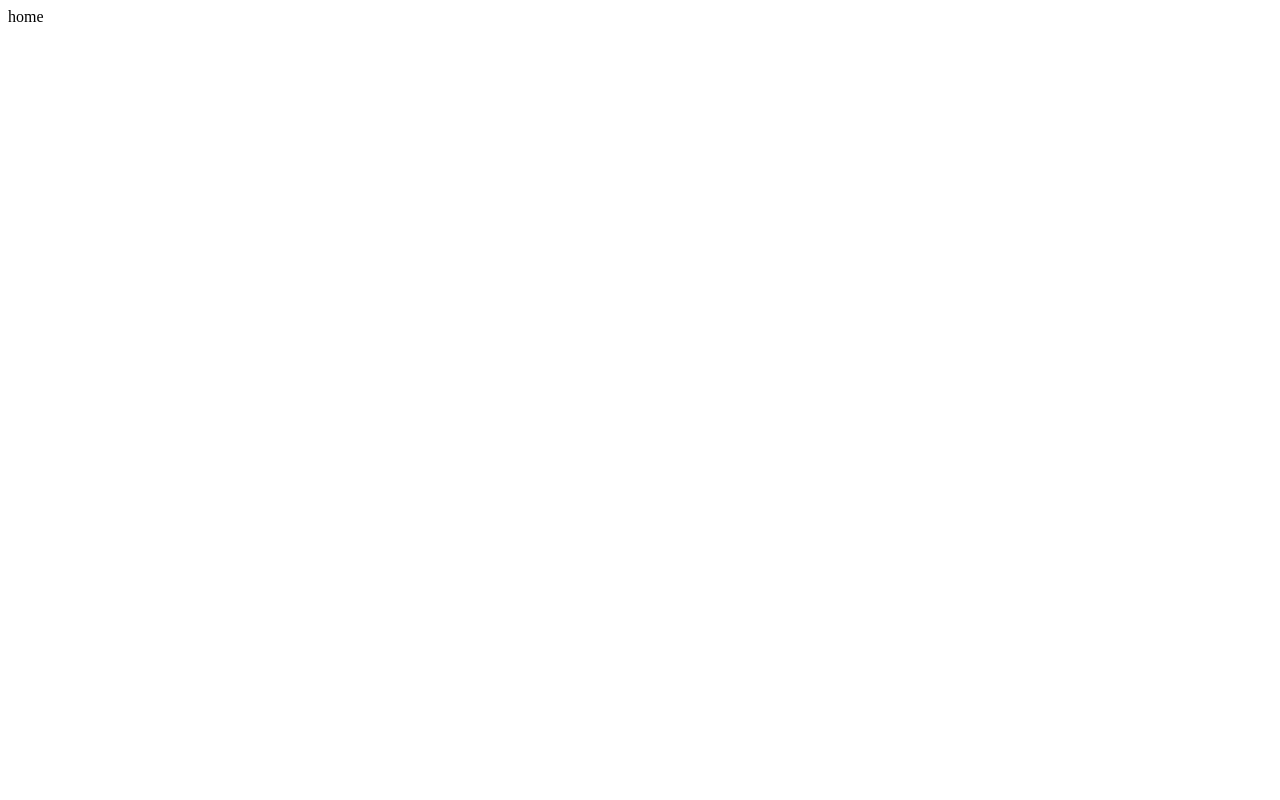
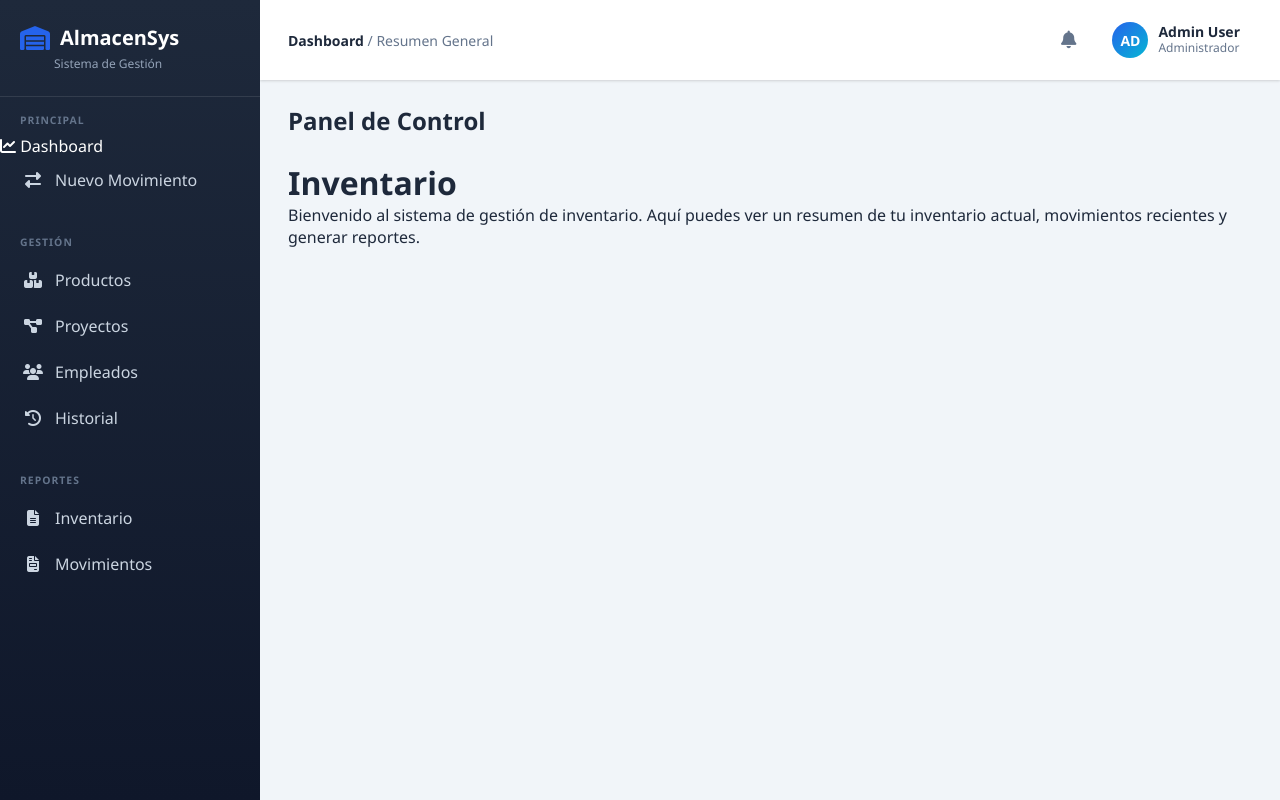
Before and after one commit to jesus010795/stock-app, a Django app: page / in a window 1280 px wide. Before the commit the page is almost empty. Run offline with Django 5.2, Linux system fonts and the light colour scheme; parts of the project's set-up code (start-up, migrations or seed data) failed here and were passed over.

Commit message:
add static/media config and improve home template with base layout
- Configure STATICFILES_DIRS for project-level static directory
- Configure MEDIA_URL and MEDIA_ROOT for file uploads
- Update home.html to extend base.html with sidebar, topbar and welcome message
- Add sidebar navigation includes (Dashboard, Movements, Products, Projects, etc.)
- Add topbar include with breadcrumb, notifications and user profile
- Add base.css with CSS variables, reset and base typography
- Add layout.css with sidebar, topbar and dashboard responsive layout

```diff
--- /dev/null
+++ b/static/css/base.css
@@ -0,0 +1,34 @@
+:root {
+    --primary: #2563eb;
+    --primary-dark: #1d4ed8;
+    --secondary: #64748b;
+    --success: #10b981;
+    --warning: #f59e0b;
+    --danger: #ef4444;
+    --info: #06b6d4;
+    --bg: #f1f5f9;
+    --card-bg: #ffffff;
+    --text: #1e293b;
+    --text-muted: #64748b;
+    --border: #e2e8f0;
+    --shadow: 0 1px 3px 0 rgba(0, 0, 0, 0.1), 0 1px 2px 0 rgba(0, 0, 0, 0.06);
+    --shadow-lg: 0 10px 15px -3px rgba(0, 0, 0, 0.1), 0 4px 6px -2px rgba(0, 0, 0, 0.05);
+}
+
+* {
+    margin: 0;
+    padding: 0;
+    box-sizing: border-box;
+}
+
+body {
+    font-family: 'Segoe UI', system-ui, -apple-system, sans-serif;
+    background: var(--bg);
+    color: var(--text);
+    min-height: 100vh;
+}
+
+a {
+    color: inherit;
+    text-decoration: none;
+}
--- /dev/null
+++ b/static/css/layout.css
@@ -0,0 +1,240 @@
+/* ===== OVERLAY (mobile) ===== */
+.overlay {
+    display: none;
+    position: fixed;
+    top: 0;
+    left: 0;
+    right: 0;
+    bottom: 0;
+    background: rgba(0,0,0,0.5);
+    z-index: 999;
+}
+.overlay.active {
+    display: block;
+}
+
+/* ===== SIDEBAR ===== */
+.sidebar {
+    position: fixed;
+    left: 0;
+    top: 0;
+    width: 260px;
+    height: 100vh;
+    background: linear-gradient(180deg, #1e293b 0%, #0f172a 100%);
+    color: white;
+    z-index: 1000;
+    transition: transform 0.3s ease;
+    overflow-y: auto;
+}
+
+.sidebar-header {
+    padding: 24px 20px;
+    border-bottom: 1px solid rgba(255,255,255,0.1);
+}
+
+.sidebar-header h1 {
+    font-size: 1.25rem;
+    font-weight: 700;
+    display: flex;
+    align-items: center;
+    gap: 10px;
+}
+
+.sidebar-header h1 i {
+    color: var(--primary);
+    font-size: 1.5rem;
+}
+
+.sidebar-header p {
+    font-size: 0.75rem;
+    color: #94a3b8;
+    margin-top: 4px;
+    margin-left: 34px;
+}
+
+.nav-section {
+    padding: 16px 0;
+}
+
+.nav-section-title {
+    font-size: 0.65rem;
+    text-transform: uppercase;
+    letter-spacing: 1px;
+    color: #64748b;
+    padding: 0 20px 8px;
+    font-weight: 600;
+}
+
+.nav-item {
+    display: flex;
+    align-items: center;
+    gap: 12px;
+    padding: 12px 20px;
+    color: #cbd5e1;
+    text-decoration: none;
+    transition: all 0.2s;
+    cursor: pointer;
+    border-left: 3px solid transparent;
+}
+
+.nav-item:hover {
+    background: rgba(255,255,255,0.05);
+    color: white;
+}
+
+.nav-item.active {
+    background: rgba(37, 99, 235, 0.15);
+    color: #60a5fa;
+    border-left-color: var(--primary);
+}
+
+.nav-item i {
+    width: 20px;
+    text-align: center;
+    font-size: 1rem;
+}
+
+.nav-item .badge {
+    margin-left: auto;
+    background: var(--danger);
+    color: white;
+    font-size: 0.65rem;
+    padding: 2px 6px;
+    border-radius: 10px;
+    font-weight: 600;
+}
+
+/* ===== MAIN CONTENT ===== */
+.main-content {
+    margin-left: 260px;
+    min-height: 100vh;
+    transition: margin-left 0.3s ease;
+}
+
+/* ===== TOPBAR ===== */
+.topbar {
+    background: var(--card-bg);
+    padding: 16px 28px;
+    display: flex;
+    justify-content: space-between;
+    align-items: center;
+    box-shadow: var(--shadow);
+    position: sticky;
+    top: 0;
+    z-index: 100;
+}
+
+.topbar-left {
+    display: flex;
+    align-items: center;
+    gap: 16px;
+}
+
+.menu-toggle {
+    display: none;
+    background: none;
+    border: none;
+    font-size: 1.25rem;
+    color: var(--text);
+    cursor: pointer;
+}
+
+.breadcrumb {
+    font-size: 0.875rem;
+    color: var(--text-muted);
+}
+
+.breadcrumb strong {
+    color: var(--text);
+}
+
+.topbar-right {
+    display: flex;
+    align-items: center;
+    gap: 16px;
+}
+
+.notification-btn {
+    position: relative;
+    background: none;
+    border: none;
+    font-size: 1.1rem;
+    color: var(--text-muted);
+    cursor: pointer;
+    padding: 8px;
+    border-radius: 8px;
+    transition: background 0.2s;
+}
+
+.notification-btn:hover {
+    background: var(--bg);
+}
+
+.notification-btn .dot {
+    position: absolute;
+    top: 6px;
+    right: 6px;
+    width: 8px;
+    height: 8px;
+    background: var(--danger);
+    border-radius: 50%;
+    border: 2px solid white;
+}
+
+.user-profile {
+    display: flex;
+    align-items: center;
+    gap: 10px;
+    cursor: pointer;
+    padding: 6px 12px;
+    border-radius: 8px;
+    transition: background 0.2s;
+}
+
+.user-profile:hover {
+    background: var(--bg);
+}
+
+.user-avatar {
+    width: 36px;
+    height: 36px;
+    border-radius: 50%;
+    background: linear-gradient(135deg, var(--primary), var(--info));
+    display: flex;
+    align-items: center;
+    justify-content: center;
+    color: white;
+    font-weight: 600;
+    font-size: 0.875rem;
+}
+
+.user-info {
+    line-height: 1.2;
+}
+
+.user-name {
+    font-size: 0.875rem;
+    font-weight: 600;
+}
+
+.user-role {
+    font-size: 0.75rem;
+    color: var(--text-muted);
+}
+
+/* ===== DASHBOARD CONTENT ===== */
+.dashboard-content {
+    padding: 24px 28px;
+}
+
+.page-title {
+    font-size: 1.5rem;
+    font-weight: 700;
+    margin-bottom: 4px;
+}
+
+.page-subtitle {
+    color: var(--text-muted);
+    font-size: 0.875rem;
+    margin-bottom: 24px;
+}
--- a/stockapp/settings.py
+++ b/stockapp/settings.py
@@ -125,3 +125,9 @@ STATIC_URL = "static/"
 # https://docs.djangoproject.com/en/5.2/ref/settings/#default-auto-field
 
 DEFAULT_AUTO_FIELD = "django.db.models.BigAutoField"
+STATIC_URL = "static/"
+STATICFILES_DIRS = [
+    BASE_DIR / "static",
+]
+MEDIA_URL = "media/"
+MEDIA_ROOT = BASE_DIR / "media"
--- /dev/null
+++ b/templates/base.html
@@ -0,0 +1,40 @@
+{% load static %}
+<!DOCTYPE html>
+<html lang="es">
+<head>
+    <meta charset="UTF-8">
+    <meta name="viewport" content="width=device-width, initial-scale=1.0">
+    <title>{% block title %}Sistema de Almacenes{% endblock %}</title>
+    <link href="https://cdnjs.cloudflare.com/ajax/libs/font-awesome/6.4.0/css/all.min.css" rel="stylesheet">
+    <link rel="stylesheet" href="{% static 'css/base.css' %}">
+    <link rel="stylesheet" href="{% static 'css/layout.css' %}">
+    <link rel="stylesheet" href="{% static 'css/components.css' %}">
+    <link rel="stylesheet" href="{% static 'css/responsive.css' %}">
+    {% block extra_css %}{% endblock %}
+</head>
+<body>
+    <div class="overlay" id="overlay"></div>
+
+    {% block sidebar %}
+        {% include 'includes/sidebar.html' %}
+    {% endblock %}
+
+    <main class="main-content">
+        {% block topbar %}
+            {% include 'includes/topbar.html' %}
+        {% endblock %}
+
+        <div class="dashboard-content">
+            {% block page_header %}
+                <h1 class="page-title">{% block page_title %}Panel de Control{% endblock %}</h1>
+                <p class="page-subtitle">{% block page_subtitle %}{% endblock %}</p>
+            {% endblock %}
+
+            {% block content %}{% endblock %}
+        </div>
+    </main>
+
+    <script src="{% static 'js/main.js' %}"></script>
+    {% block extra_js %}{% endblock %}
+</body>
+</html>
--- /dev/null
+++ b/templates/includes/sidebar.html
@@ -0,0 +1,61 @@
+<aside class="sidebar" id="sidebar">
+    <div class="sidebar-header">
+        <h1><i class="fas fa-warehouse"></i> AlmacenSys</h1>
+        <p>Sistema de Gesti&oacute;n</p>
+    </div>
+
+    <div class="nav-section">
+        <div class="nav-section-title">Principal</div>
+        {% comment %} <a href="{% url 'home' %}" class="nav-item {% if section == 'dashboard' %}active{% endif %}"> {% endcomment %}
+        <a href="#">
+            <i class="fas fa-chart-line"></i>
+            <span>Dashboard</span>
+        </a>
+        {% comment %} <a href="{% url 'movimiento_create' %}" class="nav-item {% if section == 'movimiento_create' %}active{% endif %}"> {% endcomment %}
+        <a href="#" class="nav-item {% if section == 'movimiento_create' %}active{% endif %}">
+            <i class="fas fa-exchange-alt"></i>
+            <span>Nuevo Movimiento</span>
+        </a>
+    </div>
+
+    <div class="nav-section">
+        <div class="nav-section-title">Gesti&oacute;n</div>
+        {% comment %} <a href="{% url 'producto_list' %}" class="nav-item {% if section == 'producto_list' %}active{% endif %}"> {% endcomment %}
+        <a href="#" class="nav-item {% if section == 'producto_list' %}active{% endif %}">
+            <i class="fas fa-boxes"></i>
+            <span>Productos</span>
+            {% if product_count %}
+                <span class="badge">{{ product_count }}</span>
+            {% endif %}
+        </a>
+        {% comment %} <a href="{% url 'proyecto_list' %}" class="nav-item {% if section == 'proyecto_list' %}active{% endif %}"> {% endcomment %}
+        <a href="#" class="nav-item {% if section == 'proyecto_list' %}active{% endif %}">
+            <i class="fas fa-project-diagram"></i>
+            <span>Proyectos</span>
+        </a>
+        {% comment %} <a href="{% url 'empleado_list' %}" class="nav-item {% if section == 'empleado_list' %}active{% endif %}"> {% endcomment %}
+        <a href="#" class="nav-item {% if section == 'empleado_list' %}active{% endif %}">
+            <i class="fas fa-users"></i>
+            <span>Empleados</span>
+        </a>
+        {% comment %} <a href="{% url 'movimiento_list' %}" class="nav-item {% if section == 'movimiento_list' %}active{% endif %}"> {% endcomment %}
+        <a href="#" class="nav-item {% if section == 'movimiento_list' %}active{% endif %}">
+            <i class="fas fa-history"></i>
+            <span>Historial</span>
+        </a>
+    </div>
+
+    <div class="nav-section">
+        <div class="nav-section-title">Reportes</div>
+        {% comment %} <a href="{% url 'reporte_inventario' %}" class="nav-item {% if section == 'reporte_inventario' %}active{% endif %}"> {% endcomment %}
+        <a href="#" class="nav-item {% if section == 'reporte_inventario' %}active{% endif %}">
+            <i class="fas fa-file-alt"></i>
+            <span>Inventario</span>
+        </a>
+        {% comment %} <a href="{% url 'reporte_movimientos' %}" class="nav-item {% if section == 'reporte_movimientos' %}active{% endif %}"> {% endcomment %}
+        <a href="#" class="nav-item {% if section == 'reporte_movimientos' %}active{% endif %}">
+            <i class="fas fa-file-invoice"></i>
+            <span>Movimientos</span>
+        </a>
+    </div>
+</aside>
--- /dev/null
+++ b/templates/includes/topbar.html
@@ -0,0 +1,27 @@
+<header class="topbar">
+    <div class="topbar-left">
+        <button class="menu-toggle" id="menuToggle">
+            <i class="fas fa-bars"></i>
+        </button>
+        <nav class="breadcrumb">
+            {% block breadcrumb %}
+                <strong>Dashboard</strong> / Resumen General
+            {% endblock %}
+        </nav>
+    </div>
+    <div class="topbar-right">
+        <button class="notification-btn">
+            <i class="fas fa-bell"></i>
+            {% if unread_notifications %}
+                <span class="dot"></span>
+            {% endif %}
+        </button>
+        <div class="user-profile">
+            <div class="user-avatar">{{ user_initials|default:"AD" }}</div>
+            <div class="user-info">
+                <div class="user-name">{{ user_full_name|default:"Admin User" }}</div>
+                <div class="user-role">{{ user_role|default:"Administrador" }}</div>
+            </div>
+        </div>
+    </div>
+</header>
--- a/templates/inventory/home.html
+++ b/templates/inventory/home.html
@@ -1 +1,6 @@
-home
+{% extends "base.html" %}
+
+{% block content %}
+<h1>Inventario</h1>
+<p>Bienvenido al sistema de gestión de inventario. Aquí puedes ver un resumen de tu inventario actual, movimientos recientes y generar reportes.</p>
+{% endblock %}
```
Also changed, not shown: static/js/main.js (added), templates/includes/broadcrums.html (added), templates/includes/footer.html (added).
